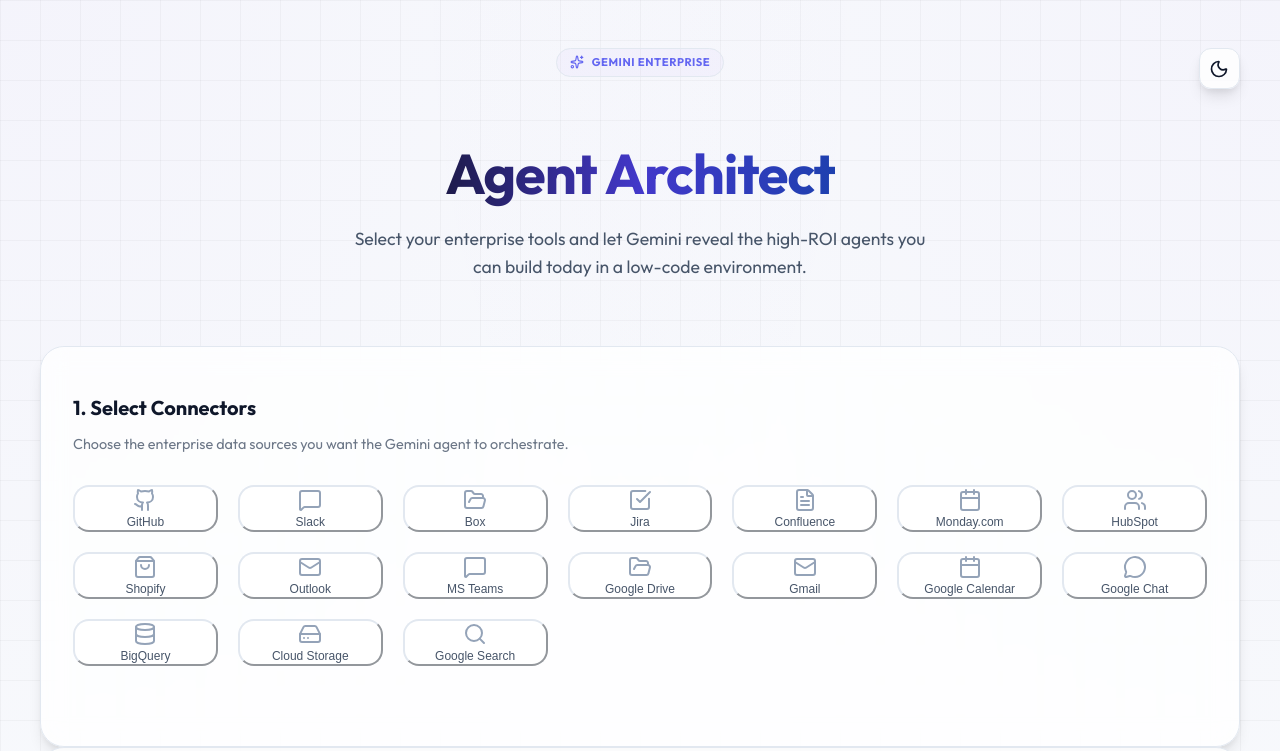
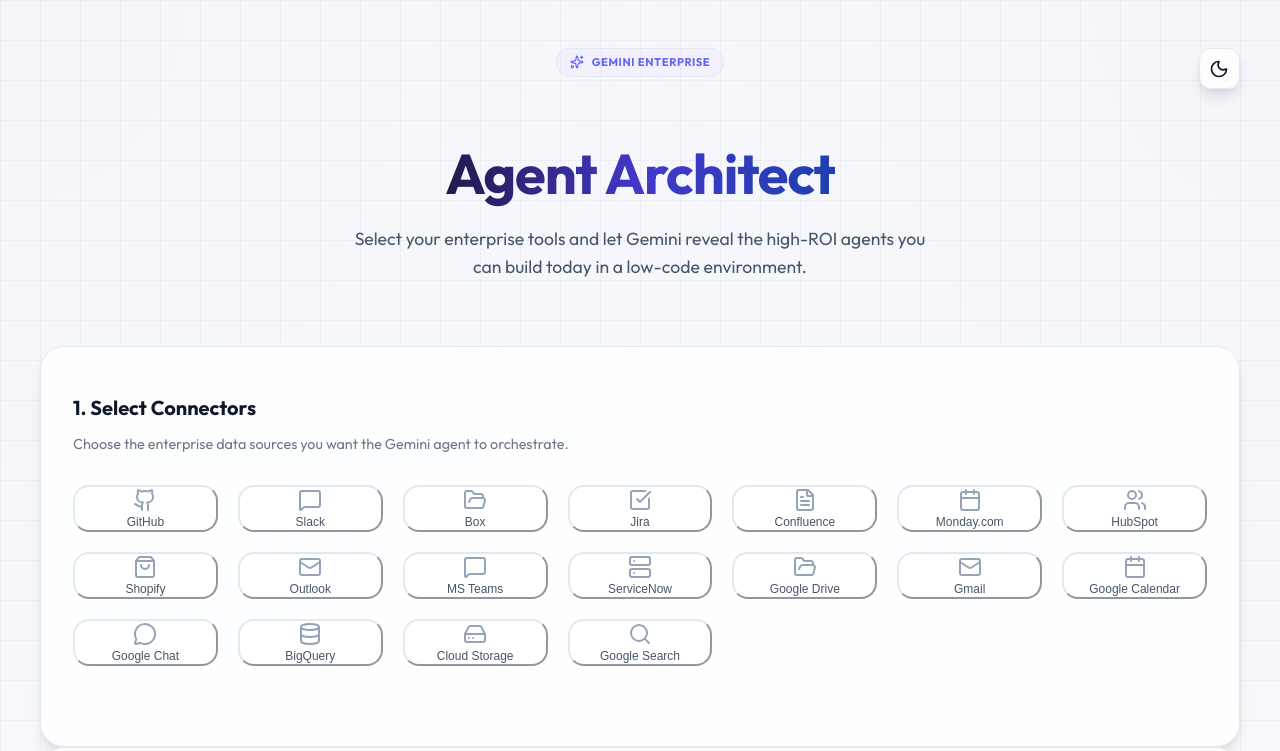
Before and after one commit to wdufrin/low-code-usecases, a React app in the folder frontend/: page / in a window 1280 px wide. Shown: the top 751 px of the page. Built offline with nearby package versions, Linux system fonts and the light colour scheme; the HTML template or start-up script is replaced by a standard one.

Commit message:
feat: Add ServiceNow connector with Server icon.

```diff
--- a/frontend/src/components/ConnectorSelector.jsx
+++ b/frontend/src/components/ConnectorSelector.jsx
@@ -13,7 +13,8 @@
   Users,
   HardDrive,
   MessageCircle,
-  Search
+  Search,
+  Server
 } from 'lucide-react';
 
 const CONNECTOR_LIST = [
@@ -28,6 +29,7 @@
   { id: 'shopify', name: 'Shopify', icon: ShoppingBag, color: '#96bf48' },
   { id: 'outlook', name: 'Outlook', icon: Mail, color: '#0078d4' },
   { id: 'teams', name: 'MS Teams', icon: MessageSquare, color: '#555a99' },
+  { id: 'servicenow', name: 'ServiceNow', icon: Server, color: '#81b5a1' },
 
   // Google First Party (Selected from Docs)
   { id: 'drive', name: 'Google Drive', icon: FolderOpen, color: '#f4b400' },
```
